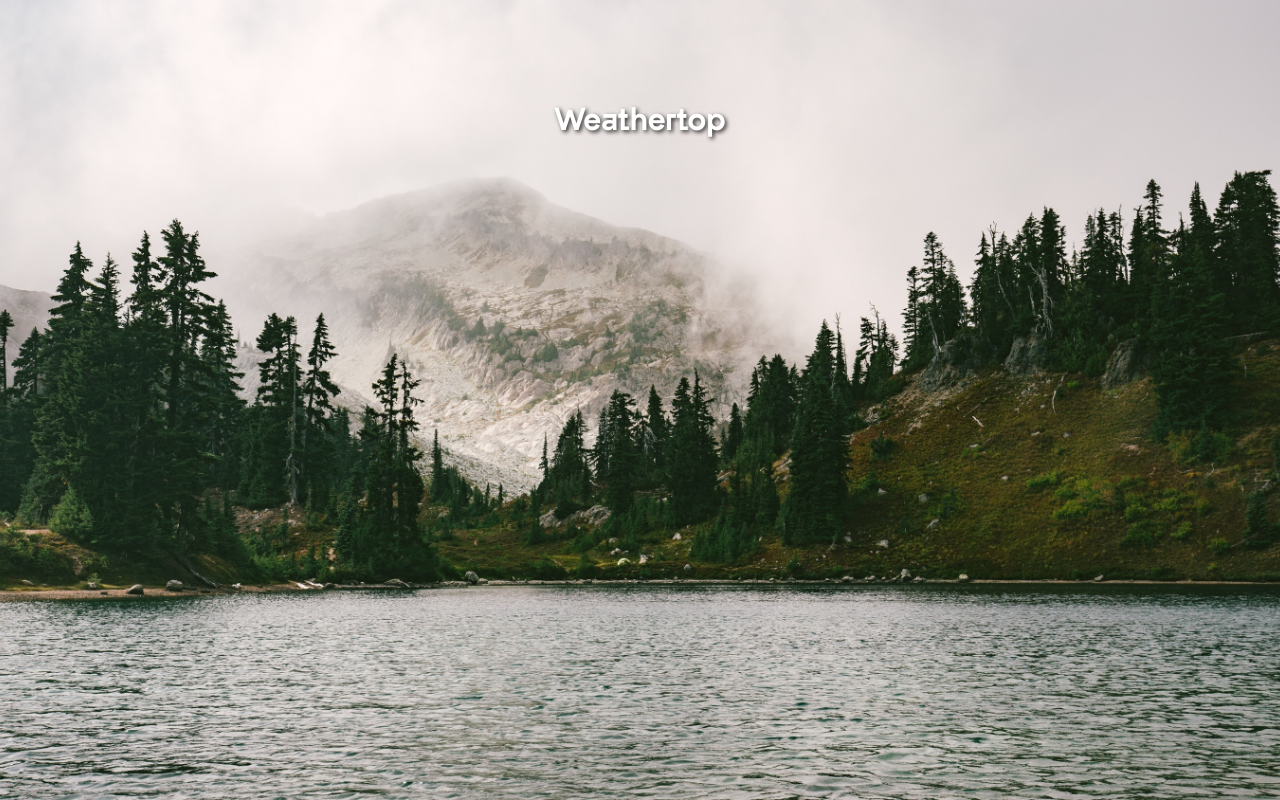
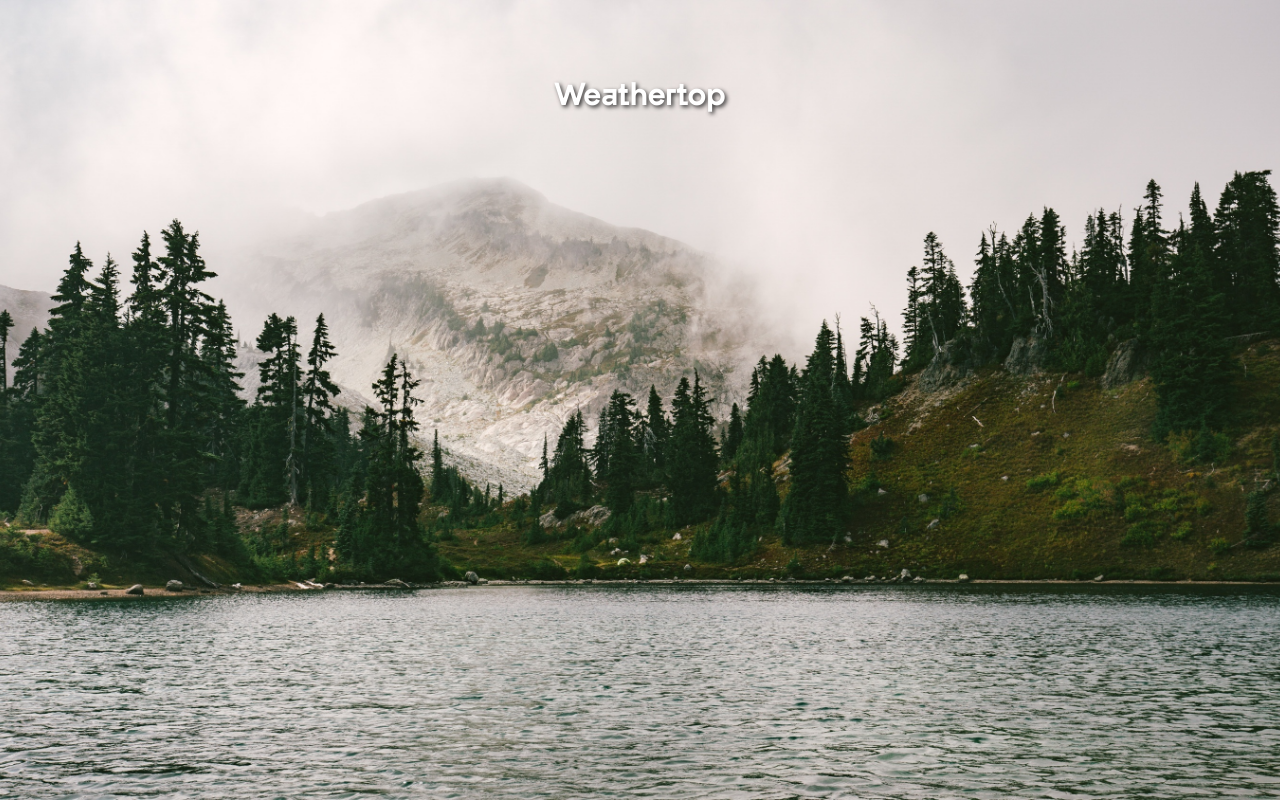
Before and after one commit to zacharyjameson/weathertop, a React (Create React App) app: page /results in a window 1280 px wide. Built offline with nearby package versions, Linux system fonts and the light colour scheme.

Commit message:
App_header style update

```diff
--- a/src/App.css
+++ b/src/App.css
@@ -11,7 +11,7 @@
 
 .App_header {
   margin: auto;
-  padding-top: 80px;
+  padding-top: 55px;
   text-shadow: 2px 2px 4px #313030;
 }
 
```
